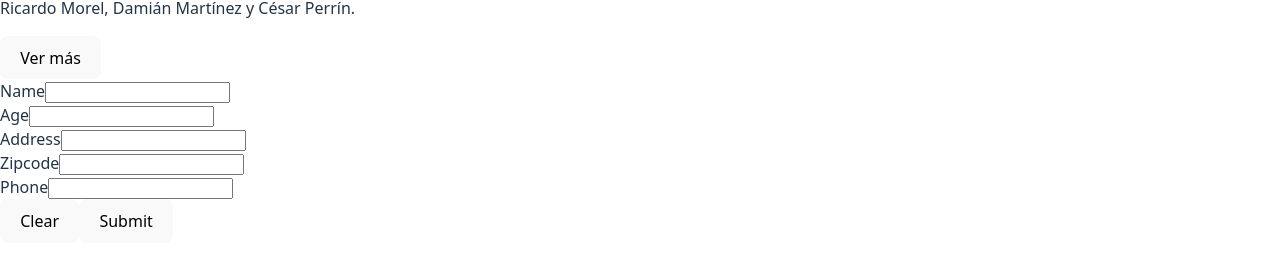
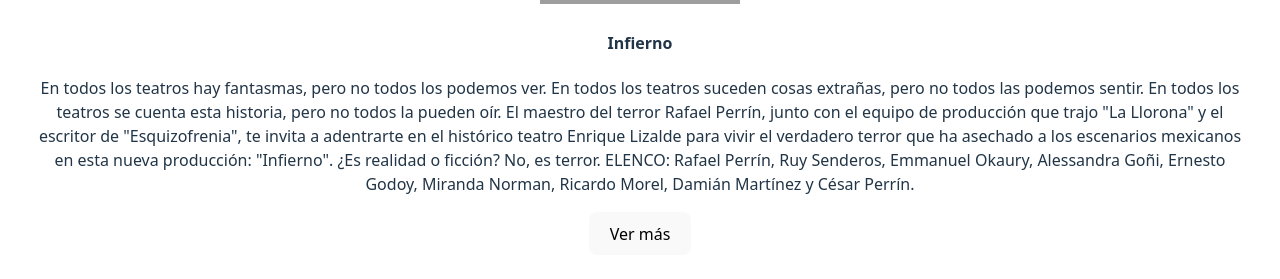
Before and after one commit to CamiloPG36/REACT-tickemaster, a React (Vite) app: page / in a window 1280 px wide. Shown: the part 8027-8306 px from the top of the page. Before the commit the page ends 8270 px from the top, so only its background shows below. Built offline with nearby package versions, Linux system fonts and the light colour scheme; grey boxes are pictures that could not be loaded.

Commit message:
refactor: extraer lógica de datos a Hook useEventData

```diff
--- a/src/App.jsx
+++ b/src/App.jsx
@@ -1,7 +1,7 @@
 import { useState } from "react";
 import Navbar from "./components/Navbar";
 import Events from "./components/Events";
-import SignupForm from "./components/SignupForm";
+import './App.css';
 
 const App = () => {
   // Estado que almacenará el término de búsqueda final (al dar Enter)
@@ -18,7 +18,7 @@
       <Navbar onSearch={handleNavbarSearch} />
       {/* Se pasa el término de búsqueda para que Events lo use en su filtro */}
       <Events searchTerm={searchTerm} />
-      <SignupForm />
+
     </>
   );
 }
--- a/src/components/Events/index.jsx
+++ b/src/components/Events/index.jsx
@@ -1,11 +1,8 @@
-import { useState } from "react";
+import useEventData from "../../hooks/useEventsData";
 import EventItem from "./components/EventItem/index";
-import eventsJSON from "../../data/events.json";
 
 const Events = ({ searchTerm }) => {
-    // Se mantiene el estado inicial con los datos del JSON.
-    const [data] = useState(eventsJSON);
-    const { _embedded: { events } } = data;
+    const { events } = useEventData();
 
     // Manejador que recibe el 'id' desde el componente hijo (EventItem) al hacer clic.
     const handleEventItemClick = (id) => {
--- /dev/null
+++ b/src/hooks/useEventsData.js
@@ -0,0 +1,20 @@
+// Se crea este hook que no regresa un componente, sino que recibe la data almacenada en local en Events.json.
+
+// Importación de hooks de React y la fuente de datos estática.
+import { useState } from 'react';
+import eventsJSON from '../data/events.json';
+
+// Se crea el hook reusable con la daa local
+const useEventData = () => {
+    // Almacena el contenido del JSON.
+    const [data] = useState(eventsJSON);
+    // Desestructuración profunda para extraer el arreglo de eventos del objeto JSON.
+    const { _embedded: { events } } = data;
+
+    // Retorna) el arreglo de eventos para que cualquier componente que lo llame pueda acceder a ellos de forma sencilla.
+    return {
+        events
+    };
+};
+
+export default useEventData;
```
Also changed, not shown: src/components/SignupForm/index.jsx (+2 -5 lines).
